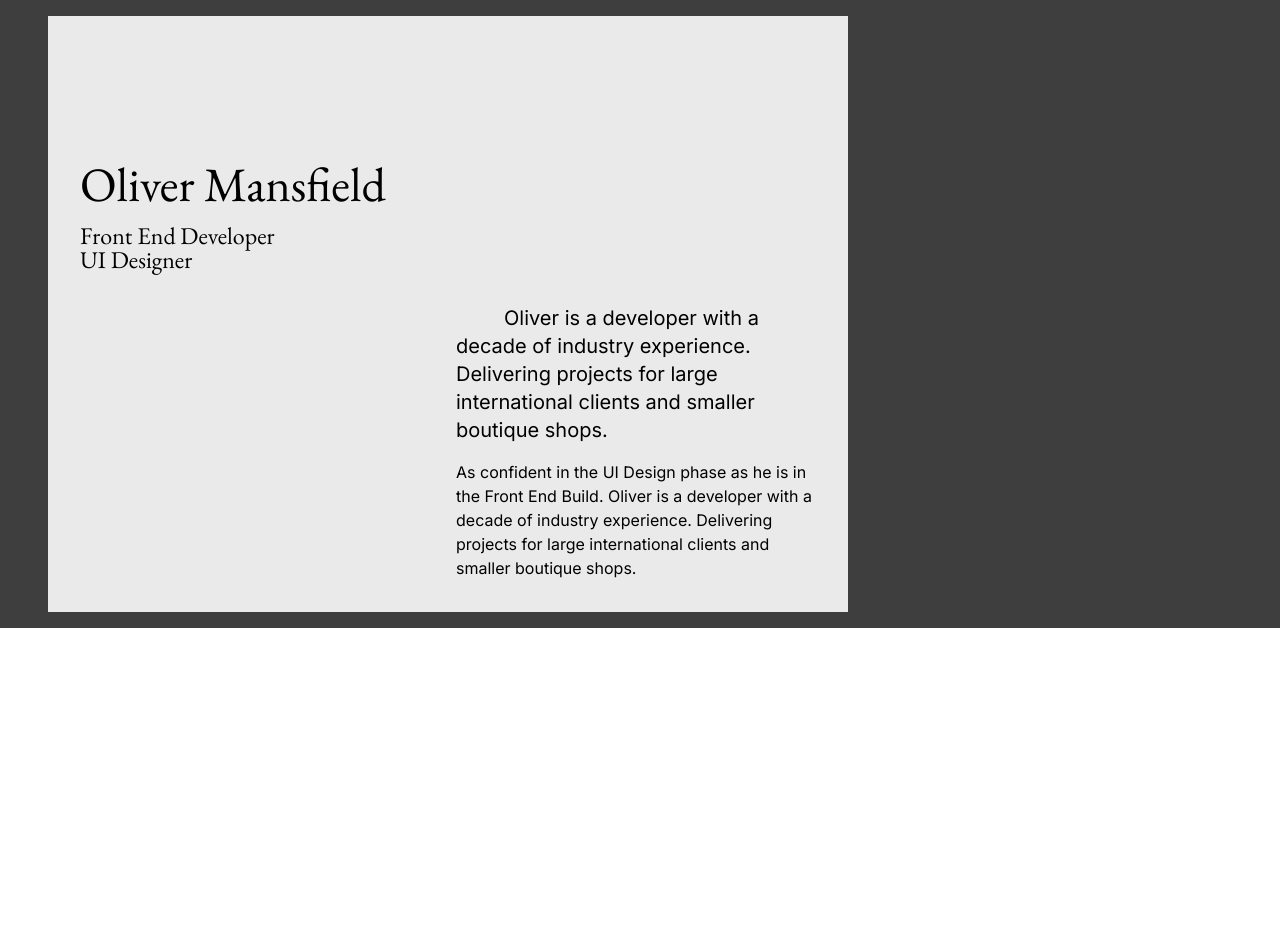
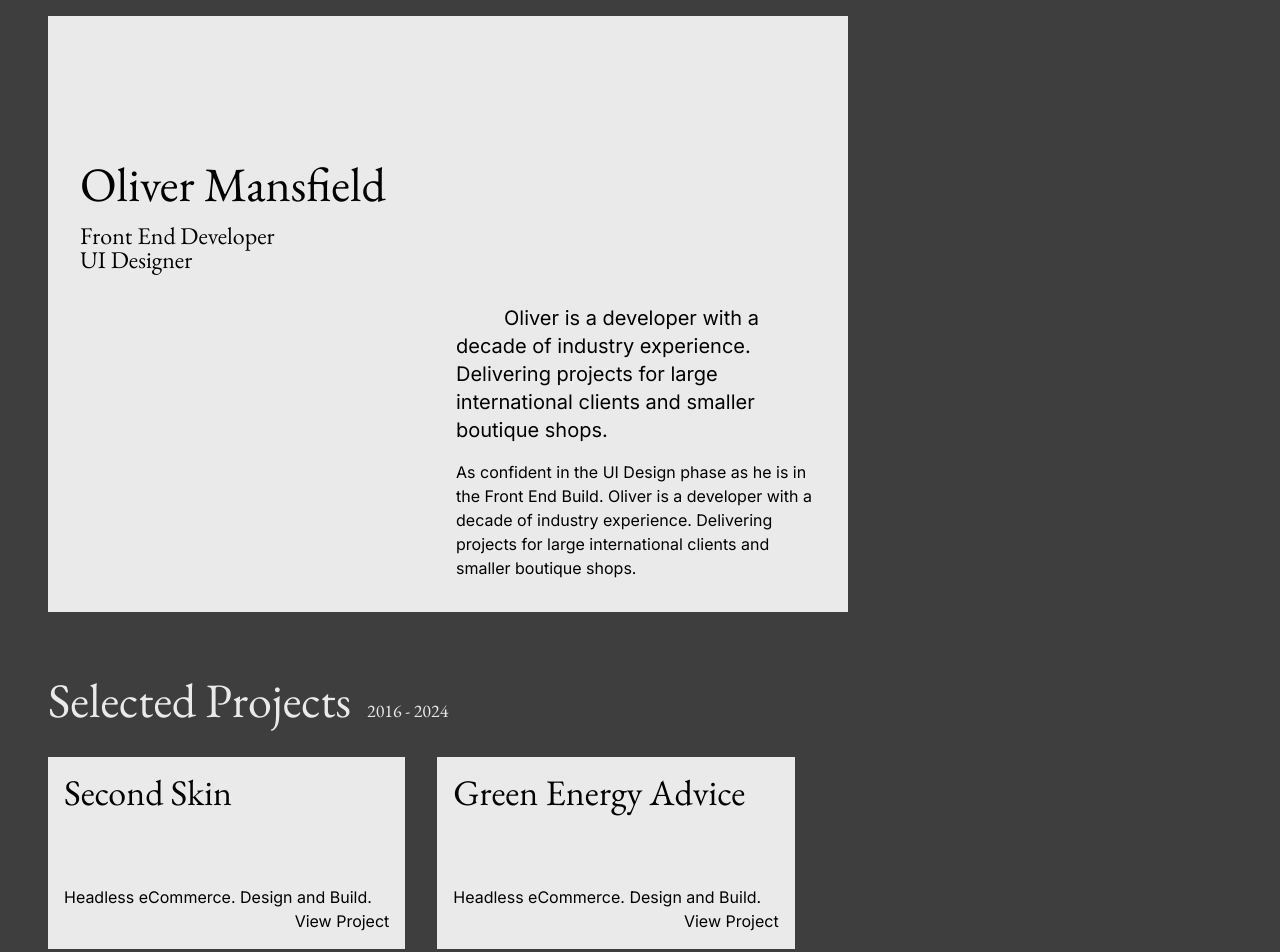
Before and after one commit to oliver-mansfield/portfolio, a Next.js app: page / in a window 1280 px wide. Shown: the top 952 px of the page. Before the commit the page ends 800 px from the top, so only its background shows below. Built offline with nearby package versions, Linux system fonts and the light colour scheme.

Commit message:
Pages routing dir set up

```diff
--- a/src/app/page.js
+++ b/src/app/page.js
@@ -1,4 +1,5 @@
 import Image from "next/image";
+import Link from "next/link";
 
 export default function Home() {
   return (
@@ -23,6 +24,38 @@ export default function Home() {
 
         </div>
       </section>
+
+
+      <section className="px-8 py-16 max-w-[1200px]">
+        <div className="pb-8">
+          <h2 className="font-serif text-5xl text-grayLight inline-block pr-4">Selected Projects</h2>
+          <span className="font-serif text-grayLight text-lg">2016 - 2024</span>
+        </div>
+
+        <div className="grid grid-cols-1 lg:grid-cols-3 gap-8">
+
+          <Link href="/secondskin">
+            <div className="bg-grayLight p-4">
+              <h3 className="font-serif text-4xl inline-block h-28">Second Skin</h3>
+              <p>Headless eCommerce. Design and Build.</p>
+              <p className="text-right">View Project</p>
+            </div>
+          </Link>
+
+
+          <div className="bg-grayLight p-4">
+            <h3 className="font-serif text-4xl inline-block h-28">Green Energy Advice</h3>
+            <p>Headless eCommerce. Design and Build.</p>
+            <p className="text-right">View Project</p>
+          </div>
+
+
+
+        </div>
+
+      </section>
+
+
     </main>
   );
 }
--- /dev/null
+++ b/src/pages/secondskin.js
@@ -0,0 +1,9 @@
+export default function SecondSkin() {
+  return (
+    <div className="bg-grayLight p-4">
+      <h3 className="font-serif text-4xl inline-block h-28">Second Skin</h3>
+      <p>Headless eCommerce. Design and Build.</p>
+      <p className="text-right">View Project</p>
+    </div>
+  );
+}
```
